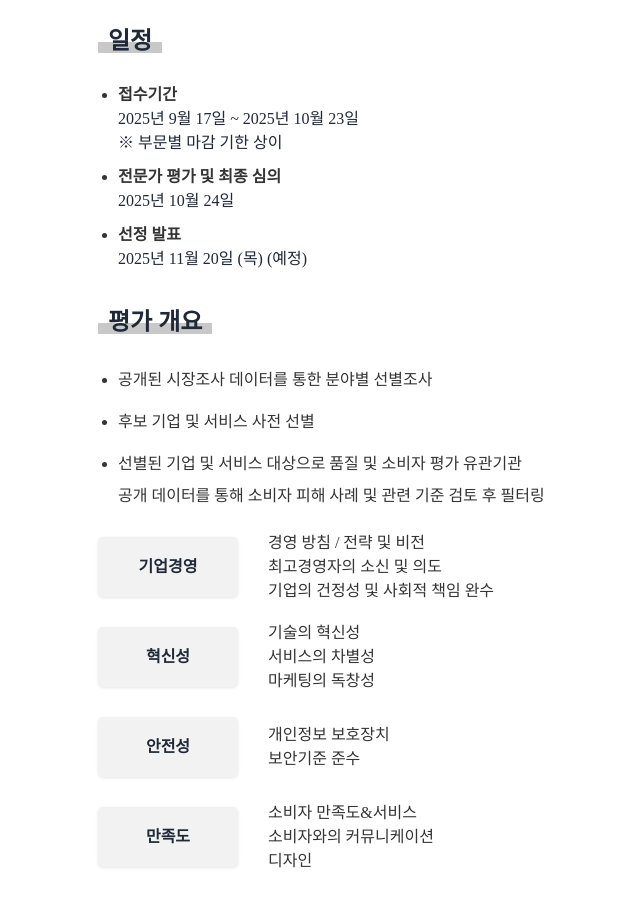
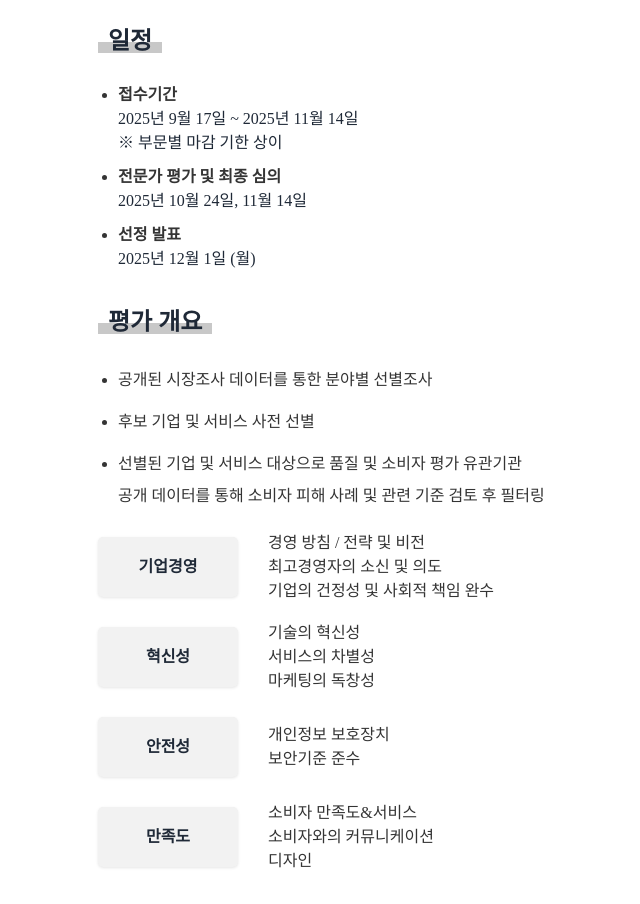
Before and after one commit to jihee1103/onMedia, a React (Vite) app: page /mobile in a window 1280 px wide. Shown: the part 1197-2101 px from the top of the page, without its empty margins (92-732 px from the left). Built offline with nearby package versions, Linux system fonts and the light colour scheme; a web font is replaced by a local one.

Commit message:
일정 변경

```diff
--- a/src/components/schedule/Schedule.jsx
+++ b/src/components/schedule/Schedule.jsx
@@ -4,6 +4,7 @@ import styles from "./schedule.module.scss";
 function Schedule({ type }) {
   // type 파라미터를 사용하여 조건부 렌더링
   if (type === "digital") {
+    //k-digital대상
     return (
       <div>
         <IndexTitle type={"digital"}>일정</IndexTitle>
@@ -21,24 +22,26 @@ function Schedule({ type }) {
       </div>
     );
   } else if (type === "mobile") {
+    //모바일서비스 대상
     return (
       <div>
         <IndexTitle type={"mobile"}>일정</IndexTitle>
         <ul className={styles.schedule}>
           <li>접수기간</li>
           <p>
-            2025년 9월 17일 ~ 2025년 10월 23일
+            2025년 9월 17일 ~ 2025년 11월 14일
             <br />※ 부문별 마감 기한 상이
           </p>
           <li>전문가 평가 및 최종 심의</li>
-          <p>2025년 10월 24일</p>
+          <p>2025년 10월 24일, 11월 14일</p>
           <li>선정 발표</li>
-          <p>2025년 11월 20일 (목) (예정)</p>
+          <p>2025년 12월 1일 (월)</p>
         </ul>
       </div>
     );
   } else if (type === "appliance") {
     return (
+      //가전대상
       <div>
         <IndexTitle type={"appliance"}>일정</IndexTitle>
         <ul className={styles.schedule}>
```
